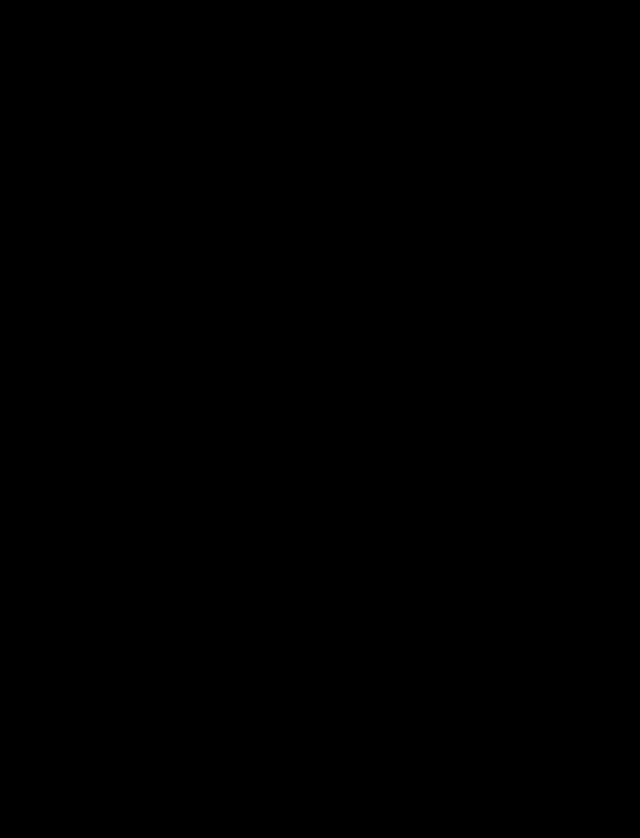
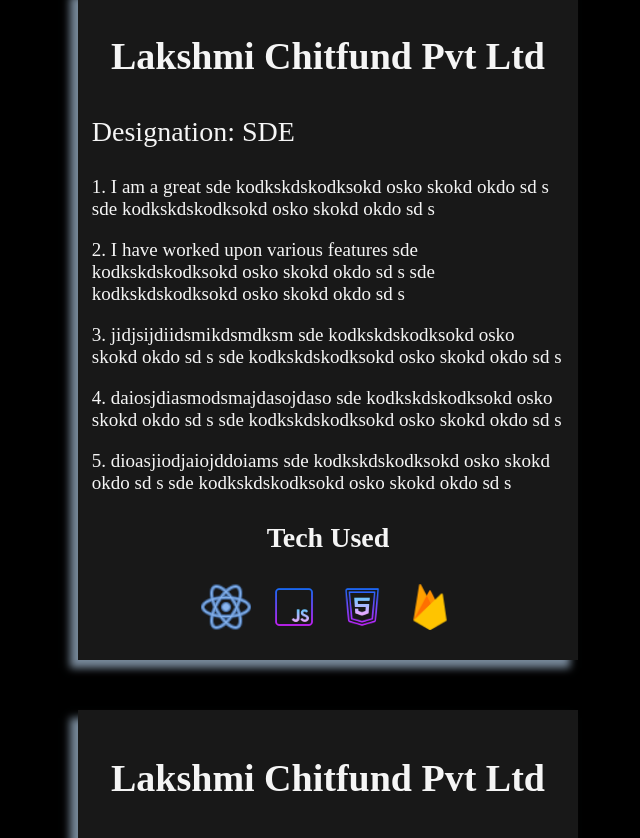
Before and after one commit to harshitchopra7/react2-portfolio, a React (Create React App) app: page / in a window 1280 px wide. Shown: the part 1682-2520 px from the top of the page, without its empty margins (312-952 px from the left). Before the commit the page ends 1478 px from the top, so only its background shows below. Built offline with nearby package versions, Linux system fonts and the light colour scheme.

Commit message:
experience card created

```diff
--- a/src/App.js
+++ b/src/App.js
@@ -2,6 +2,7 @@
 import Navbar from "./components/Navbar/Navbar";
 import Homepage from "./components/Homepage/Homepage";
 import TechStack from "./components/TechStack/TechStack";
+import Experience from "./components/Experience/Experience";
 
 // Portfolio Website
 
@@ -17,6 +18,7 @@
       <Navbar />
       <Homepage />
       <TechStack />
+      <Experience />
     </div>
   );
 }
--- /dev/null
+++ b/src/components/Experience/Experience.css
@@ -0,0 +1,14 @@
+.experience_title {
+    font-size: 45px;
+    font-weight: 700;
+    text-align: center;
+}
+.experience_container {
+    margin-bottom: 100px;
+}
+.experience_cards_container {
+    display: flex;
+    align-items: center;
+    justify-content: center;
+    flex-wrap: wrap;
+}
--- /dev/null
+++ b/src/components/Experience/Experience.js
@@ -0,0 +1,48 @@
+import React from "react";
+import "./Experience.css";
+import ExperienceCard from "./ExperienceCard/ExperienceCard";
+import cpp from "../../images/techStack/cpp.png";
+import firebase from "../../images/techStack/firebase.png";
+import github from "../../images/techStack/github.png";
+import html from "../../images/techStack/html.png";
+import js from "../../images/techStack/js.png";
+import react from "../../images/techStack/react.png";
+
+function Experience() {
+  const statements = [
+    "1. I am a great sde kodkskdskodksokd osko skokd okdo sd s sde kodkskdskodksokd osko skokd okdo sd s",
+    "2. I have worked upon various features sde kodkskdskodksokd osko skokd okdo sd s sde kodkskdskodksokd osko skokd okdo sd s",
+    "3. jidjsijdiidsmikdsmdksm sde kodkskdskodksokd osko skokd okdo sd s sde kodkskdskodksokd osko skokd okdo sd s",
+    "4. daiosjdiasmodsmajdasojdaso sde kodkskdskodksokd osko skokd okdo sd s sde kodkskdskodksokd osko skokd okdo sd s",
+    "5. dioasjiodjaiojddoiams sde kodkskdskodksokd osko skokd okdo sd s sde kodkskdskodksokd osko skokd okdo sd s",
+  ];
+  const iconImages = [react, js, html, firebase];
+
+  return (
+    <div className="experience_container">
+      <p className="experience_title">Experience</p>
+      <div className="experience_cards_container">
+        <ExperienceCard
+          companyName="Lakshmi Chitfund Pvt Ltd"
+          designation="SDE"
+          statements={statements}
+          iconImages={iconImages}
+        />
+        <ExperienceCard
+          companyName="Lakshmi Chitfund Pvt Ltd"
+          designation="SDE"
+          statements={statements}
+          iconImages={iconImages}
+        />
+        <ExperienceCard
+          companyName="Lakshmi Chitfund Pvt Ltd"
+          designation="SDE"
+          statements={statements}
+          iconImages={iconImages}
+        />
+      </div>
+    </div>
+  );
+}
+
+export default Experience;
--- /dev/null
+++ b/src/components/Experience/ExperienceCard/ExperienceCard.css
@@ -0,0 +1,34 @@
+.ex_card_container {
+    width: 45%;
+    padding: 8px 14px;
+    background-color: #181818;
+    box-shadow: -8px 8px 8px 0px lightslategray;
+    margin: 0 15px;
+    margin-top: 50px;
+}
+.ex_card_title {
+    text-align: center;
+    font-size: 38px;
+    font-weight: 600;
+}
+.ex_card_subtitle {
+    font-size: 28px;
+}
+.ex_card_sentence {
+    font-size: 19px;
+}
+.ex_card_tech_used_title {
+    text-align: center;
+    font-size: 28px;
+    font-weight: 600;
+}
+.ex_card_icon_images_container {
+    display: flex;
+    align-items: center;
+    justify-content: center;
+}
+.ex_card_icon_images_container > img {
+    height: 50px;
+    margin: 0 9px;
+    padding-bottom: 20px;
+}
--- /dev/null
+++ b/src/components/Experience/ExperienceCard/ExperienceCard.js
@@ -0,0 +1,22 @@
+import React from 'react'
+import "./ExperienceCard.css"
+
+function ExperienceCard({ companyName, designation, statements, iconImages }) {
+  return (
+    <div className='ex_card_container'>
+        <p className='ex_card_title'>{companyName}</p>
+        <p className='ex_card_subtitle'>Designation: {designation}</p>
+        {statements.map((value, key) => (
+            <p className='ex_card_sentence'>{value}</p>
+        ))}
+        <p className='ex_card_tech_used_title'>Tech Used</p>
+        <div className='ex_card_icon_images_container'>
+            {iconImages.map((value, key) => (
+                <img src={value} />
+            ))}
+        </div>
+    </div>
+  )
+}
+
+export default ExperienceCard
```
